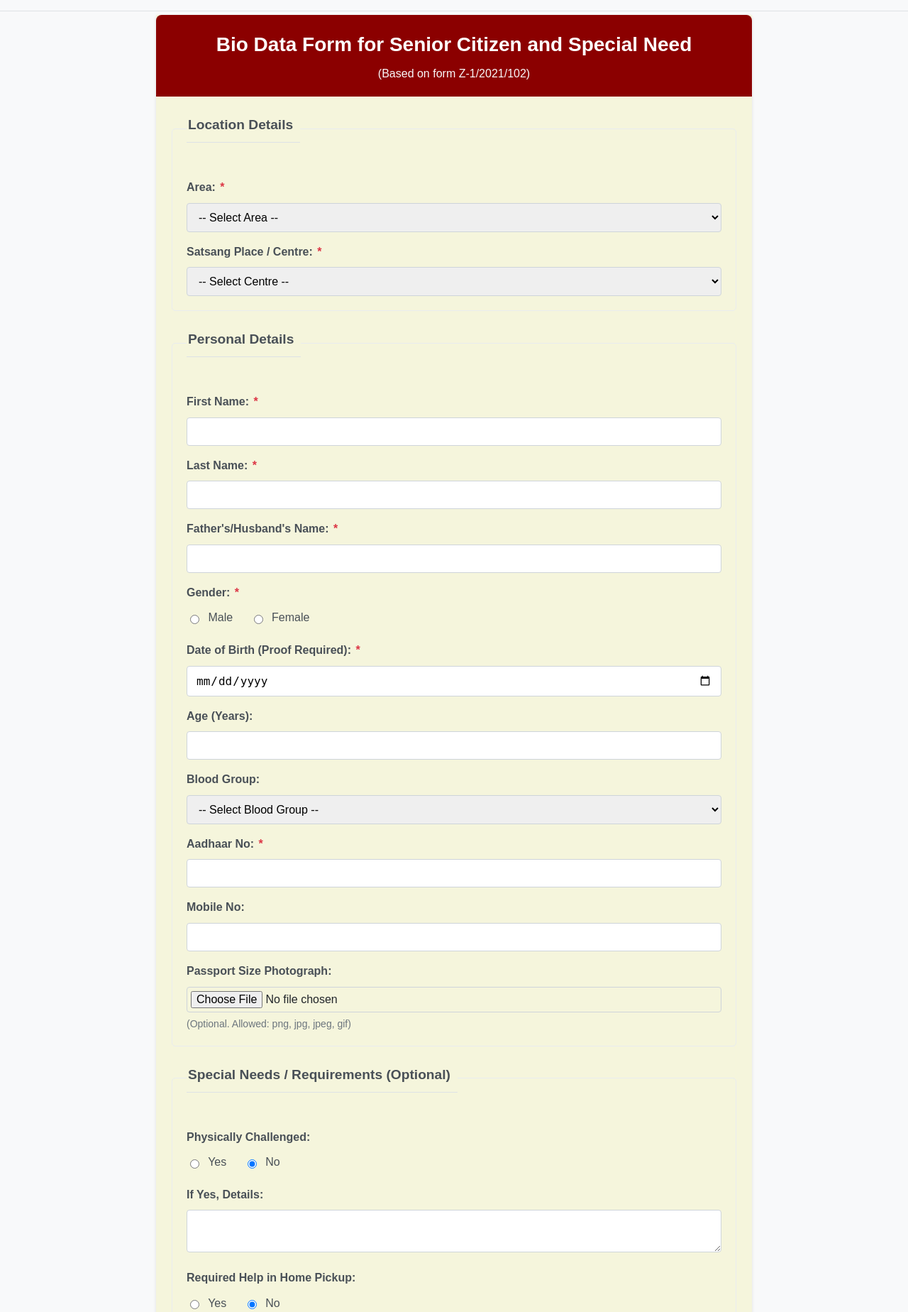
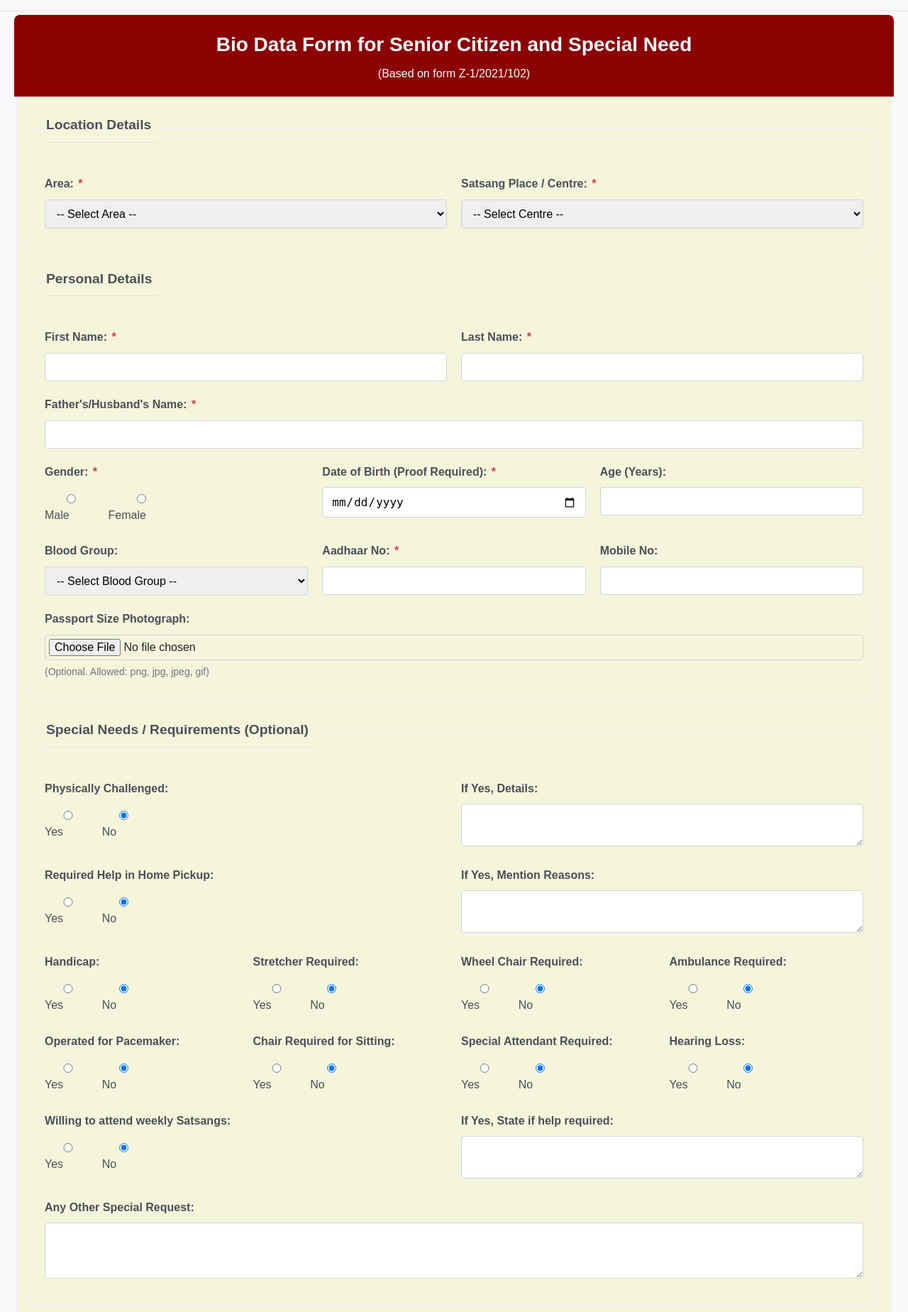
Before and after one commit to HarshulThakur99/rssb_sne_forms, a Flask app: page / in a window 1280 px wide. Shown: the part 72-1920 px from the top of the page at 71% size. Run offline with Flask 3, Linux system fonts and the light colour scheme.

Commit message:
requirements changes

```diff
--- a/static/css/style.css
+++ b/static/css/style.css
@@ -1,3 +1,32 @@
+/* Form Row Styling for Parallel Fields */
+.form-row {
+    display: flex;
+    flex-wrap: wrap; /* Allow wrapping on smaller screens if needed */
+    margin-left: -10px; /* Offset inner padding */
+    margin-right: -10px; /* Offset inner padding */
+}
+
+.form-field {
+    flex: 1; /* Allow fields to grow and shrink */
+    min-width: 200px; /* Minimum width before wrapping */
+    padding-left: 10px; /* Creates space between fields */
+    padding-right: 10px; /* Creates space between fields */
+    box-sizing: border-box; /* Include padding in width calculation */
+    margin-bottom: 10px; /* Add some space below each field group */
+}
+
+/* Adjust label margin within parallel fields if needed */
+.form-field label {
+   margin-top: 10px; /* Slightly less top margin maybe */
+}
+
+/* Ensure inputs take full width of their container */
+.form-field input,
+.form-field select,
+.form-field textarea {
+    width: 100%;
+}
+
 /* General Body and Typography */
 body {
     font-family: sans-serif;
@@ -95,11 +124,12 @@ nav a:hover, nav a:focus {
     text-align: center;
 }
 
-/* Container for consistent centering and width - Updated Background */
+/* Container for consistent centering and width - Updated Background & Width */
 .container {
-    max-width: 800px; /* Adjust max-width as needed */
+    max-width: 1200px; /* Increased max-width (adjust as desired) */
+    /* Or use percentages for responsiveness: max-width: 95%; */
     margin: 25px auto; /* Center the container, added top margin */
-    padding: 0 20px 20px 20px; /* No top padding */
+    padding: 0 15px 20px 15px; /* Slightly reduced side padding */
     background-color: #F5F5DC; /* Cream background */
     border-radius: 0 0 8px 8px; /* Only round bottom corners */
     box-shadow: 0 2px 4px rgba(0,0,0,0.1); /* Subtle shadow */
--- a/templates/form.html
+++ b/templates/form.html
@@ -23,7 +23,7 @@
         </div>
         {% with messages = get_flashed_messages(with_categories=true) %}
           {% if messages %}
-            <ul class="flash-messages"> {# Ensure class is present #}
+            <ul class="flash-messages">
             {% for category, message in messages %}
               <li class="{{ category }}">{{ message }}</li>
             {% endfor %}
@@ -37,6 +37,8 @@
 
             <fieldset class="form-group">
                 <legend>Location Details</legend>
+                <div class="form-row">
+                    <div class="form-field">
                         <label for="area" class="required">Area:</label>
                         <select id="area" name="area" required>
                             <option value="">-- Select Area --</option>
@@ -44,7 +46,8 @@
                             <option value="{{ area_option }}">{{ area_option }}</option>
                             {% endfor %}
                         </select>
-
+                    </div>
+                    <div class="form-field">
                         <label for="satsang_place" class="required">Satsang Place / Centre:</label>
                         <select id="satsang_place" name="satsang_place" required>
                             <option value="">-- Select Centre --</option>
@@ -53,31 +56,43 @@
                             <option value="{{ centre_option }}">{{ centre_option }}</option>
                             {% endfor %}
                         </select>
-            </fieldset>
+                    </div>
+                </div> </fieldset>
 
             <fieldset class="form-group">
                 <legend>Personal Details</legend>
+                <div class="form-row">
+                    <div class="form-field">
                         <label for="first_name" class="required">First Name:</label>
                         <input type="text" id="first_name" name="first_name" required>
-
+                    </div>
+                    <div class="form-field">
                         <label for="last_name" class="required">Last Name:</label>
                         <input type="text" id="last_name" name="last_name" required>
-
+                    </div>
+                </div> <div class="form-row">
+                     <div class="form-field" style="flex-basis: 100%;">
                          <label for="father_husband_name" class="required">Father's/Husband's Name:</label>
                         <input type="text" id="father_husband_name" name="father_husband_name" required>
-
+                     </div>
+                </div> <div class="form-row">
+                    <div class="form-field">
                          <label class="required">Gender:</label>
                          <div class="radio-group">
                              <label><input type="radio" name="gender" value="Male" required> Male</label>
                              <label><input type="radio" name="gender" value="Female"> Female</label>
                          </div>
-
+                    </div>
+                    <div class="form-field">
                          <label for="dob" class="required">Date of Birth (Proof Required):</label>
                          <input type="date" id="dob" name="dob" required>
-
+                    </div>
+                    <div class="form-field">
                          <label for="age">Age (Years):</label>
                          <input type="number" id="age" name="age" min="0">
-
+                    </div>
+                </div> <div class="form-row">
+                    <div class="form-field">
                          <label for="blood_group">Blood Group:</label>
                          <select id="blood_group" name="blood_group">
                              <option value="">-- Select Blood Group --</option>
@@ -91,104 +106,139 @@
                              <option value="O-">O-</option>
                              <option value="Unknown">Unknown</option>
                          </select>
-
+                    </div>
+                    <div class="form-field">
                          <label for="aadhaar_no" class="required">Aadhaar No:</label>
                          <input type="text" id="aadhaar_no" name="aadhaar_no" pattern="\d{12}" title="Enter 12 digit Aadhaar number without spaces" required>
-
+                    </div>
+                    <div class="form-field">
                          <label for="mobile_no">Mobile No:</label>
                          <input type="tel" id="mobile_no" name="mobile_no" pattern="[0-9]{10}" title="Enter 10 digit mobile number">
-
+                    </div>
+                </div> <div class="form-row">
+                     <div class="form-field" style="flex-basis: 100%;">
                          <label for="photo">Passport Size Photograph:</label>
                          <input type="file" id="photo" name="photo" accept="image/png, image/jpeg, image/gif">
                          <small>(Optional. Allowed: png, jpg, jpeg, gif)</small>
-            </fieldset>
+                     </div>
+                 </div> </fieldset>
 
             <fieldset class="form-group">
                  <legend>Special Needs / Requirements (Optional)</legend>
 
+                 <div class="form-row">
+                     <div class="form-field">
                          <label>Physically Challenged:</label>
                          <div class="radio-group">
                              <label><input type="radio" name="physically_challenged" value="Yes"> Yes</label>
-                     <label><input type="radio" name="physically_challenged" value="No" checked> No</label> </div>
+                             <label><input type="radio" name="physically_challenged" value="No" checked> No</label>
+                         </div>
+                     </div>
+                     <div class="form-field">
                          <label for="physically_challenged_details">If Yes, Details:</label>
                          <textarea id="physically_challenged_details" name="physically_challenged_details" rows="2"></textarea>
-
+                     </div>
+                 </div> <div class="form-row">
+                     <div class="form-field">
                          <label>Required Help in Home Pickup:</label>
                          <div class="radio-group">
                              <label><input type="radio" name="help_pickup" value="Yes"> Yes</label>
                              <label><input type="radio" name="help_pickup" value="No" checked> No</label>
                          </div>
+                     </div>
+                     <div class="form-field">
                          <label for="help_pickup_reasons">If Yes, Mention Reasons:</label>
                          <textarea id="help_pickup_reasons" name="help_pickup_reasons" rows="2"></textarea>
-
+                     </div>
+                 </div> <div class="form-row four-column-row">
+                     <div class="form-field four-column-field">
                          <label>Handicap:</label>
                          <div class="radio-group">
                             <label><input type="radio" name="handicap" value="Yes"> Yes</label>
                             <label><input type="radio" name="handicap" value="No" checked> No</label>
                          </div>
-
+                     </div>
+                     <div class="form-field four-column-field">
                          <label>Stretcher Required:</label>
                          <div class="radio-group">
                             <label><input type="radio" name="stretcher" value="Yes"> Yes</label>
                             <label><input type="radio" name="stretcher" value="No" checked> No</label>
                         </div>
-
+                     </div>
+                     <div class="form-field four-column-field">
                          <label>Wheel Chair Required:</label>
                          <div class="radio-group">
                             <label><input type="radio" name="wheelchair" value="Yes"> Yes</label>
                             <label><input type="radio" name="wheelchair" value="No" checked> No</label>
                         </div>
-
+                     </div>
+                     <div class="form-field four-column-field">
                          <label>Ambulance Required:</label>
                         <div class="radio-group">
                             <label><input type="radio" name="ambulance" value="Yes"> Yes</label>
                             <label><input type="radio" name="ambulance" value="No" checked> No</label>
                         </div>
-
+                     </div>
+                 </div> <div class="form-row four-column-row">
+                     <div class="form-field four-column-field">
                          <label>Operated for Pacemaker:</label>
                         <div class="radio-group">
                             <label><input type="radio" name="pacemaker" value="Yes"> Yes</label>
                             <label><input type="radio" name="pacemaker" value="No" checked> No</label>
                         </div>
-
+                     </div>
+                      <div class="form-field four-column-field">
                          <label>Chair Required for Sitting:</label>
                          <div class="radio-group">
                             <label><input type="radio" name="chair_sitting" value="Yes"> Yes</label>
                             <label><input type="radio" name="chair_sitting" value="No" checked> No</label>
                          </div>
-
+                     </div>
+                     <div class="form-field four-column-field">
                          <label>Special Attendant Required:</label>
                          <div class="radio-group">
                             <label><input type="radio" name="special_attendant" value="Yes"> Yes</label>
                             <label><input type="radio" name="special_attendant" value="No" checked> No</label>
                          </div>
-
+                     </div>
+                     <div class="form-field four-column-field">
                          <label>Hearing Loss:</label>
                         <div class="radio-group">
                             <label><input type="radio" name="hearing_loss" value="Yes"> Yes</label>
                             <label><input type="radio" name="hearing_loss" value="No" checked> No</label>
                         </div>
-
-                 <label>Willing to attend weekly Satsangs at nearest centre:</label>
+                     </div>
+                 </div> <div class="form-row">
+                     <div class="form-field">
+                         <label>Willing to attend weekly Satsangs:</label>
                          <div class="radio-group">
                              <label><input type="radio" name="attend_satsang" value="Yes"> Yes</label>
                              <label><input type="radio" name="attend_satsang" value="No" checked> No</label>
                          </div>
-                 <label for="satsang_pickup_help">If Yes, State if any help required for home pickup:</label>
+                     </div>
+                     <div class="form-field">
+                         <label for="satsang_pickup_help">If Yes, State if help required:</label>
                          <textarea id="satsang_pickup_help" name="satsang_pickup_help" rows="2"></textarea>
-
+                     </div>
+                 </div> <div class="form-row">
+                     <div class="form-field" style="flex-basis: 100%;">
                         <label for="other_requests">Any Other Special Request:</label>
                         <textarea id="other_requests" name="other_requests" rows="3"></textarea>
-            </fieldset>
+                     </div>
+                 </div> </fieldset>
 
              <fieldset class="form-group">
                 <legend>Emergency Contact Details</legend>
+                <div class="form-row">
+                    <div class="form-field">
                         <label for="emergency_contact_name" class="required">Person Name:</label>
                         <input type="text" id="emergency_contact_name" name="emergency_contact_name" required>
-
+                    </div>
+                    <div class="form-field">
                          <label for="emergency_contact_number" class="required">Contact Number:</label>
                          <input type="tel" id="emergency_contact_number" name="emergency_contact_number" pattern="[0-9]{10,}" title="Enter valid contact number (min 10 digits)" required>
-
+                    </div>
+                    <div class="form-field">
                          <label for="emergency_contact_relation" class="required">Relation:</label>
                          <select id="emergency_contact_relation" name="emergency_contact_relation" required>
                              <option value="">-- Select Relation --</option>
@@ -196,13 +246,18 @@
                              <option value="{{ relation_option }}">{{ relation_option }}</option>
                              {% endfor %}
                          </select>
-             </fieldset>
+                    </div>
+                </div> </fieldset>
 
              <fieldset class="form-group">
                  <legend>Address</legend>
+                 <div class="form-row">
+                     <div class="form-field" style="flex-basis: 100%;">
                          <label for="address" class="required">Full Address:</label>
                          <textarea id="address" name="address" rows="3" required></textarea>
-
+                     </div>
+                 </div> <div class="form-row">
+                     <div class="form-field">
                          <label for="state" class="required">State:</label>
                          <select id="state" name="state" required>
                              <option value="">-- Select State --</option>
@@ -210,10 +265,12 @@
                              <option value="{{ state_option }}">{{ state_option }}</option>
                              {% endfor %}
                          </select>
-
+                     </div>
+                     <div class="form-field">
                          <label for="pin_code">PIN Code:</label>
                          <input type="text" id="pin_code" name="pin_code" pattern="\d{6}" title="Enter 6 digit PIN code">
-             </fieldset>
+                     </div>
+                 </div> </fieldset>
 
             <button type="submit">Save and Generate Badge ID</button>
         </form>
```
Also changed, not shown: requirements.txt (added, +7 -0 lines). Lines whose indentation alone changed are shown as unchanged.
